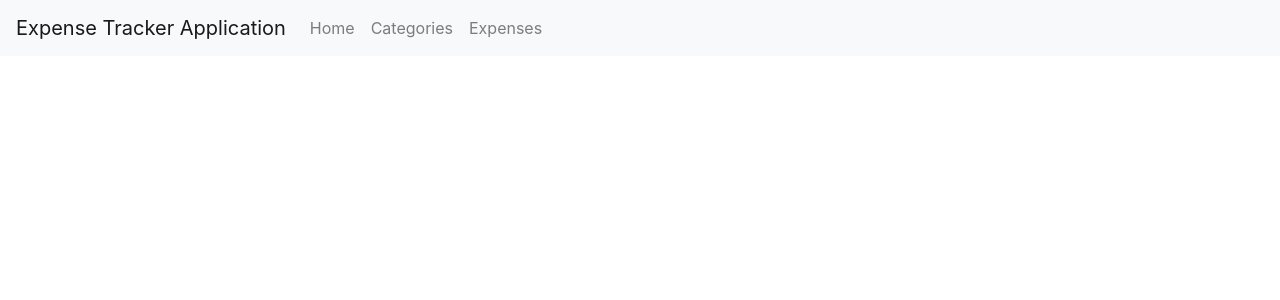
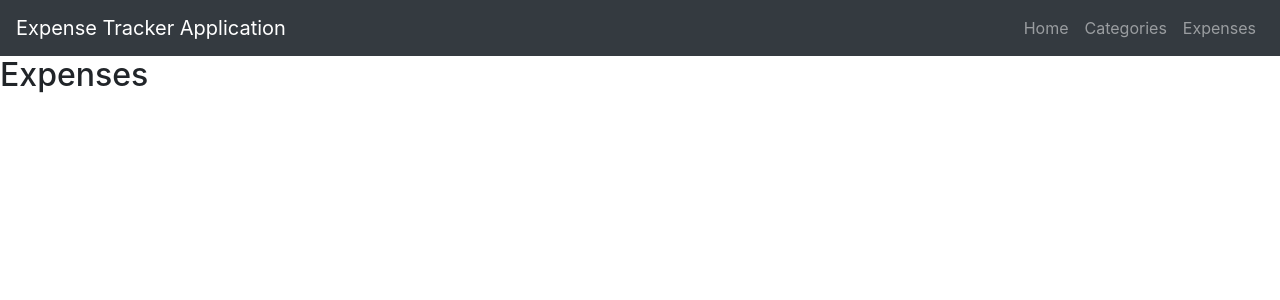
Before and after one commit to shivam-ops/expense-tracker-app, a React (Create React App) app: page /expenses in a window 1280 px wide. Shown: the top 300 px of the page. Built offline with nearby package versions, Linux system fonts and the light colour scheme.

Commit message:
implementing react router

```diff
--- /dev/null
+++ b/src/App.js
@@ -0,0 +1,22 @@
+import React, { Component } from "react";
+import { BrowserRouter as Router, Switch, Route } from "react-router-dom";
+import Category from "./Category";
+import Expenses from "./Expenses";
+import Home from "./Home";
+
+class App extends Component {
+  state = {};
+  render() {
+    return (
+      <Router>
+        <Switch>
+          <Route path="/" exact={true} component={Home} />
+          <Route path="/categories" exact={true} component={Category} />
+          <Route path="/expenses" exact={true} component={Expenses} />
+        </Switch>
+      </Router>
+    );
+  }
+}
+
+export default App;
--- a/src/AppNav.js
+++ b/src/AppNav.js
@@ -6,11 +6,11 @@ class AppNav extends Component {
   render() {
     return (
       <div>
-        <Navbar color="light" light expand="md">
+        <Navbar color="dark" dark expand="md">
           <NavbarBrand href="/">Expense Tracker Application</NavbarBrand>
-          <Nav className="mr-auto" navbar>
+          <Nav className="ml-auto" navbar>
             <NavItem>
-              <NavLink href="/home/">Home</NavLink>
+              <NavLink href="/">Home</NavLink>
             </NavItem>
             <NavItem>
               <NavLink href="/categories">Categories</NavLink>
--- a/src/Category.js
+++ b/src/Category.js
@@ -1,4 +1,5 @@
 import React, { Component } from "react";
+import AppNav from "./AppNav";
 
 class Category extends Component {
   state = {
@@ -18,6 +19,7 @@ class Category extends Component {
     }
     return (
       <div>
+        <AppNav />
         <h2>Categories</h2>
         {Categories.map((category) => (
           <div id={category.id}>{category.name}</div>
--- /dev/null
+++ b/src/Expenses.js
@@ -0,0 +1,16 @@
+import React, { Component } from "react";
+import AppNav from "./AppNav";
+
+class Expenses extends Component {
+  state = {};
+  render() {
+    return (
+      <div>
+        <AppNav />
+        <h2>Expenses</h2>
+      </div>
+    );
+  }
+}
+
+export default Expenses;
--- a/src/index.js
+++ b/src/index.js
@@ -1,13 +1,13 @@
 import React from "react";
 import ReactDOM from "react-dom";
 import "./index.css";
-import Home from "./Home";
+import App from "./App";
 import reportWebVitals from "./reportWebVitals";
 import "bootstrap/dist/css/bootstrap.css";
 
 ReactDOM.render(
   <React.StrictMode>
-    <Home />
+    <App />
   </React.StrictMode>,
   document.getElementById("root")
 );
```
Also changed, not shown: 1 other file (tests, documents, lock files or other folders).
